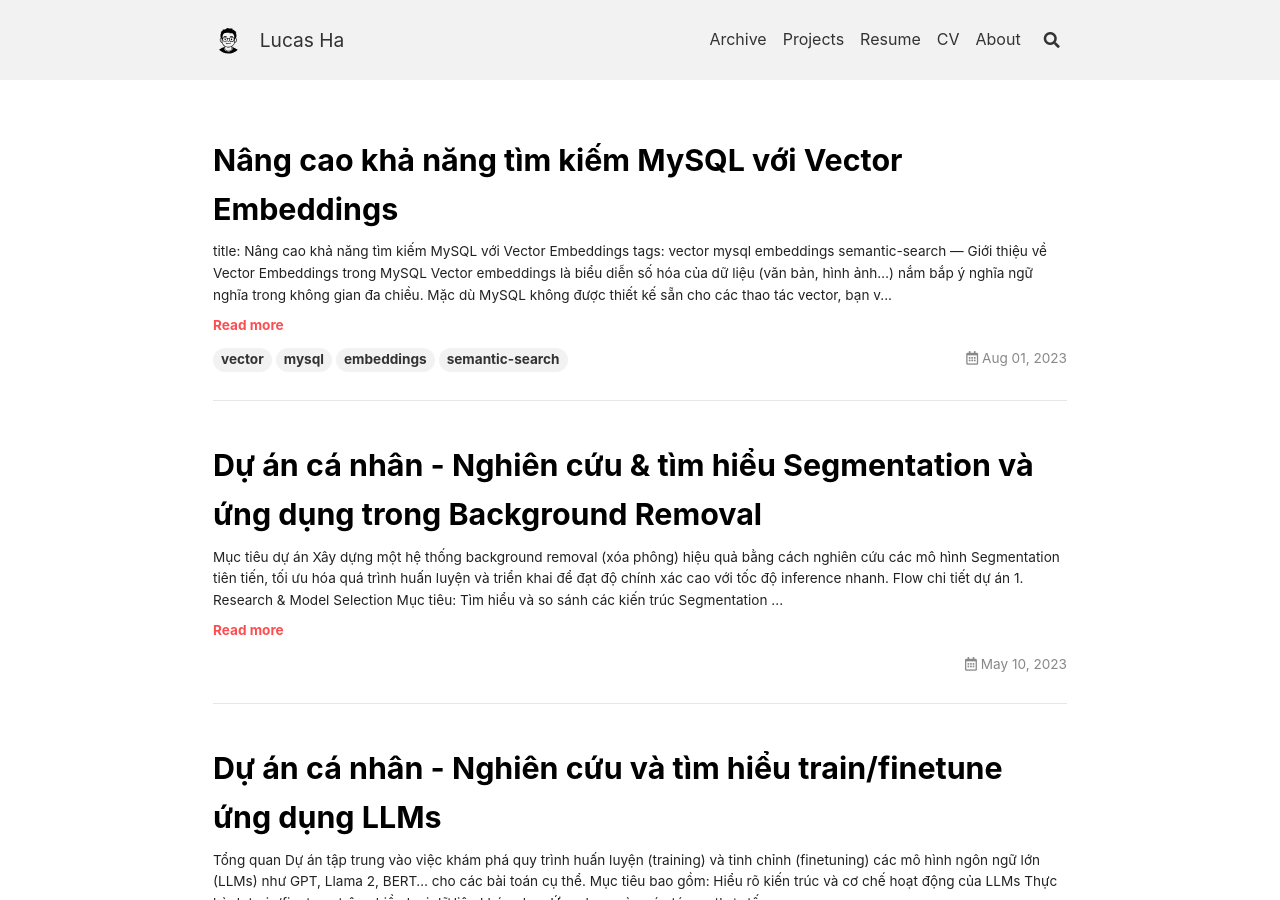
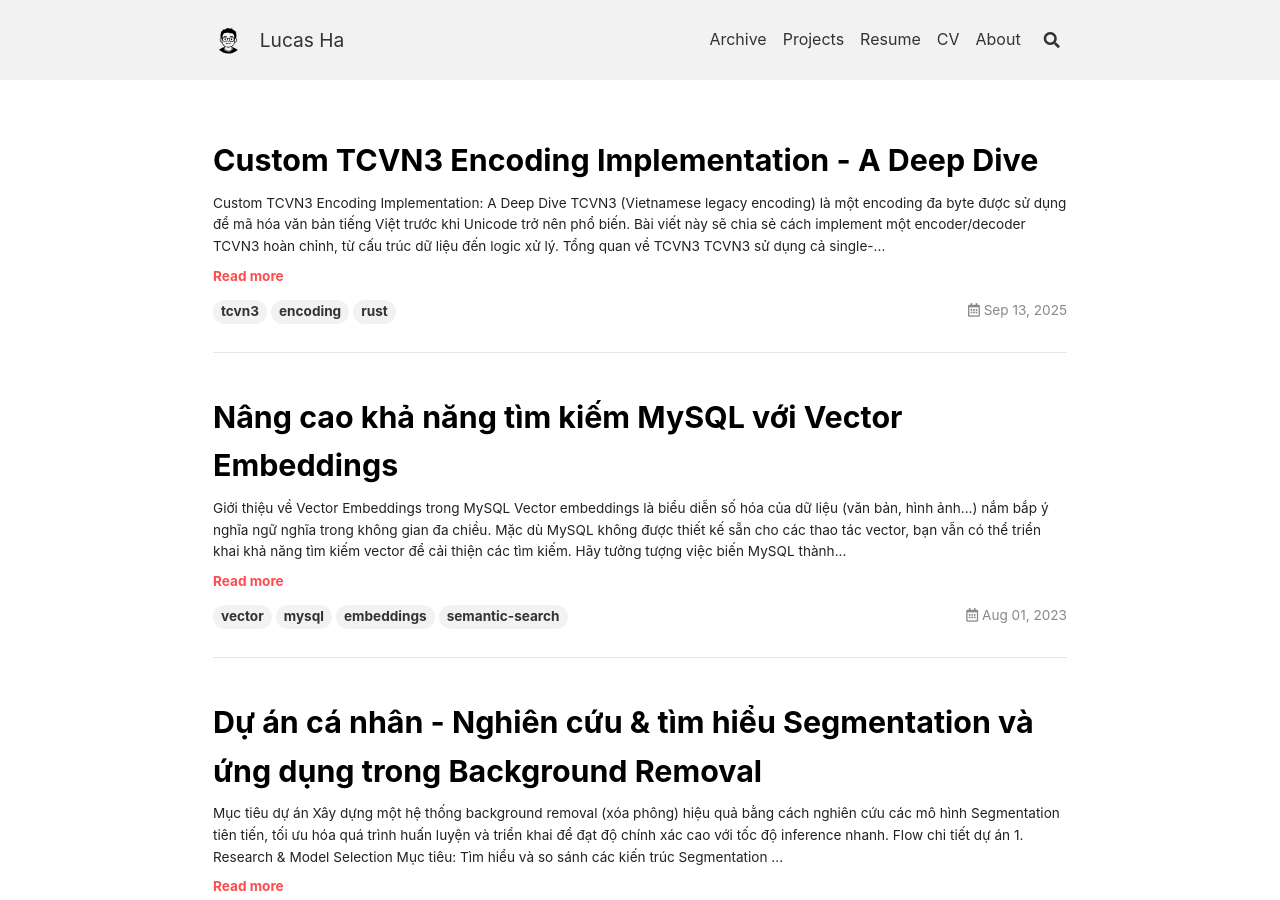
Before and after one commit to tuanha1305/tuanha1305.github.io, a Jekyll site: the page built from index.html, in a window 1280 px wide and 900 px high. Built offline with Jekyll 4.4.1, drawn with Linux system fonts in a browser that asks for light colours; nearby versions of some CDN libraries; the list of posts is cut into pages by our own code; some of the changed lines change nothing that is shown; some of the changed text lies outside the part shown.

Commit message:
docs: add new post about TCVN3 encoding implementation
Add detailed technical article explaining the implementation of a custom TCVN3 encoding/decoding system in Rust. The post covers mapping tables, encoding/decoding flows, special cases, and performance optimizations.

````diff
--- a/_posts/2023-08-01-enhancing-mysql-searches-with-vector-embeddings.md
+++ b/_posts/2023-08-01-enhancing-mysql-searches-with-vector-embeddings.md
@@ -1,8 +1,3 @@
----
-title: Nâng cao khả năng tìm kiếm MySQL với Vector Embeddings
-tags: vector mysql embeddings semantic-search
----
-
 ---
 title: Nâng cao khả năng tìm kiếm MySQL với Vector Embeddings
 tags: vector mysql embeddings semantic-search
--- /dev/null
+++ b/_posts/2025-09-13-custom-tcvn3-encoding-implementation-a-deep-dive.md
@@ -0,0 +1,225 @@
+---
+title: Custom TCVN3 Encoding Implementation - A Deep Dive
+tags: tcvn3 encoding rust
+---
+
+# Custom TCVN3 Encoding Implementation: A Deep Dive
+
+TCVN3 (Vietnamese legacy encoding) là một encoding đa byte được sử dụng để mã hóa văn bản tiếng Việt trước khi Unicode trở nên phổ biến. Bài viết này sẽ chia sẻ cách implement một encoder/decoder TCVN3 hoàn chỉnh, từ cấu trúc dữ liệu đến logic xử lý.
+
+## Tổng quan về TCVN3
+
+TCVN3 sử dụng cả single-byte và two-byte sequences để mã hóa ký tự tiếng Việt:
+- ASCII (0x00-0x7F): giữ nguyên
+- Ký tự tiếng Việt: sử dụng 1-2 bytes với mapping tables
+
+### Kiến trúc tổng thể
+
+```rust
+pub struct Tcvn3Decoder {
+    pending: Option<u8>, // Byte đang chờ xử lý
+}
+
+pub struct Tcvn3Encoder;
+```
+
+## Bảng mapping chính - Mapping Tables
+
+Hệ thống sử dụng hai bảng lookup tables:
+- TCVN3_ENCODE_TABLE: Unicode → TCVN3 bytes
+- TCVN3_DECODE_TABLE: TCVN3 bytes → Unicode
+
+### Encode Table (Unicode → TCVN3)
+```rust
+const TCVN3_ENCODE_TABLE: &[(u16, &[u8])] = &[
+    (0x00C0, b"\x41\xB5"), // À -> Aµ
+    (0x00C1, b"\x41\xB8"), // Á -> A¸
+    (0x00C2, b"\xA2"),     // Â -> ¢
+    // ...
+];
+```
+
+### Decode Table (TCVN3 → Unicode)
+```rust
+const TCVN3_DECODE_TABLE: &[(&[u8], u16)] = &[
+    (b"\x41\xB5", 0x00C0), // Aµ -> À
+    (b"\x41\xB8", 0x00C1), // A¸ -> Á
+    (b"\xA2", 0x00C2),     // ¢ -> Â
+    // ...
+];
+```
+
+**Lưu ý quan trọng**: Thứ tự trong decode table rất quan trọng - sequences dài hơn phải được đặt trước để tránh false matching.
+
+## Flow Encoding (Unicode → TCVN3)
+
+### Luồng xử lý chính
+
+```mermaid
+Input Unicode/UTF-8
+        ↓
+┌─────────────────┐
+│ Parse characters│ ← Tách từng ký tự từ UTF-8/UTF-16
+│ from input      │
+└─────────────────┘
+        ↓
+┌─────────────────┐
+│ ASCII pass-     │ ← Ký tự ASCII giữ nguyên
+│ through?        │
+└─────────────────┘
+        ↓
+┌─────────────────┐
+│ Lookup in       │ ← Tìm trong bảng encode table
+│ ENCODE_TABLE    │
+└─────────────────┘
+        ↓
+┌─────────────────┐
+│ Found mapping?  │ ← Có mapping → copy bytes
+│                 │   Không → Unmappable error
+└─────────────────┘
+        ↓
+Output TCVN3 bytes
+```
+
+```rust
+fn tcvn3_encode_from_utf8_impl(src: &str, dst: &mut [u8]) -> (EncoderResult, usize, usize) {
+    for ch in src.chars() {
+        let unicode = ch as u32;
+
+        // 1. Kiểm tra ASCII passthrough
+        if unicode < 0x80 {
+            dst[dst_pos] = unicode as u8;
+            continue;
+        }
+
+        // 2. Lookup trong encode table
+        for &(code, bytes) in TCVN3_ENCODE_TABLE {
+            if code == unicode as u16 {
+                // Copy bytes sequence
+                dst[dst_pos..dst_pos + bytes.len()].copy_from_slice(bytes);
+                found = true;
+                break;
+            }
+        }
+
+        // 3. Xử lý unmappable character
+        if !found {
+            return EncoderResult::Unmappable(ch);
+        }
+    }
+}
+```
+
+### Các trường hợp đặc biệt
+
+1. **ASCII Preservation**: Ký tự ASCII (0x00-0x7F) được giữ nguyên
+2. **Buffer Overflow**: Kiểm tra space trước khi write
+3. **Unmappable Characters**: Return error với character gây lỗi
+
+## Flow Decoding (TCVN3 → Unicode)
+
+### Luồng xử lý chính
+
+```mermaid
+Input TCVN3 bytes
+        ↓
+┌─────────────────┐
+│ Check 2-byte    │ ← Ưu tiên kiểm tra chuỗi 2 byte trước
+│ sequences first │
+└─────────────────┘
+        ↓
+┌─────────────────┐
+│ Check 1-byte    │ ← Sau đó kiểm tra byte đơn
+│ sequences       │
+└─────────────────┘
+        ↓
+┌─────────────────┐
+│ Handle ASCII    │ ← Cuối cùng xử lý ASCII (< 0x80)
+│ (< 0x80)        │
+└─────────────────┘
+        ↓
+┌─────────────────┐
+│ Replacement     │ ← Ký tự không nhận diện → '?'
+│ character       │
+└─────────────────┘
+        ↓
+Output UTF-8/UTF-16
+```
+
+```rust
+pub fn decode_to_utf8_raw(&mut self, src: &[u8], dst: &mut [u8], last: bool) -> (DecoderResult, usize, usize) {
+    'outer: loop {
+        // 1. Kiểm tra two-byte sequences trước
+        if src_pos + 1 < src.len() {
+            let two_bytes = &src[src_pos..src_pos + 2];
+            for &(pattern, unicode) in TCVN3_DECODE_TABLE {
+                if pattern.len() == 2 && two_bytes == pattern {
+                    // Convert unicode to UTF-8
+                    let ch = char::from_u32_unchecked(unicode as u32);
+                    let utf8_bytes = ch.encode_utf8(&mut utf8_buffer).as_bytes();
+                    // Copy to destination
+                    src_pos += 2;
+                    continue 'outer;
+                }
+            }
+        }
+
+        // 2. Kiểm tra single-byte sequences
+        let one_byte = &src[src_pos..src_pos + 1];
+        for &(pattern, unicode) in TCVN3_DECODE_TABLE {
+            if pattern.len() == 1 && one_byte == pattern {
+                // Similar processing...
+                continue 'outer;
+            }
+        }
+
+        // 3. ASCII passthrough
+        if first_byte < 0x80 {
+            dst[dst_pos] = first_byte;
+            src_pos += 1;
+            dst_pos += 1;
+            continue;
+        }
+
+        // 4. Unknown byte - replacement character
+        dst[dst_pos] = b'?'; // hoặc 0xFFFD cho UTF-16
+    }
+}
+```
+
+### Xử lý pending bytes
+
+Một tính năng quan trọng là xử lý incomplete sequences:
+
+```rust
+// Khi hết input nhưng có thể có sequence chưa hoàn chỉnh
+if !last && src_pos + 1 >= src.len() {
+    self.pending = Some(first_byte);
+    return (DecoderResult::InputEmpty, src_pos, dst_pos);
+}
+```
+
+## Tối ưu hóa Performance
+
+### 1. Lookup Table Optimization
+Thay vì linear search, có thể sử dụng:
+- HashMap cho O(1) lookup
+- Binary search cho sorted tables
+- Trie structure cho prefix matching
+
+### 2. Buffer Management
+```rust
+pub fn max_utf8_buffer_length(&self, byte_length: usize) -> Option<usize> {
+    // Mỗi TCVN3 byte có thể tạo ra tối đa 4 UTF-8 bytes
+    byte_length.checked_mul(4)
+}
+```
+
+### 3. SIMD Optimization
+Để khai thác tối đa sức mạnh của `SIMD (Single Instruction, Multiple Data)`trong việc xử lý vector và tăng hiệu năng, tôi sẽ trình bày chi tiết cách áp dụng và tối ưu trong một bài viết riêng tại đây.
+
+
+## Kết luận
+Bạn có thể tham khảo thêm impl chi tiết trong [repo **encoding\_rs** (nhánh *vietnamese-encoding*)](https://github.com/tuanha1305/encoding_rs/tree/vietnamese-encoding).
+
+Hy vọng bài viết này sẽ giúp ích được nhiều người trong việc xử lý encoding TCVN3. Cảm ơn bạn đã đọc.
````
